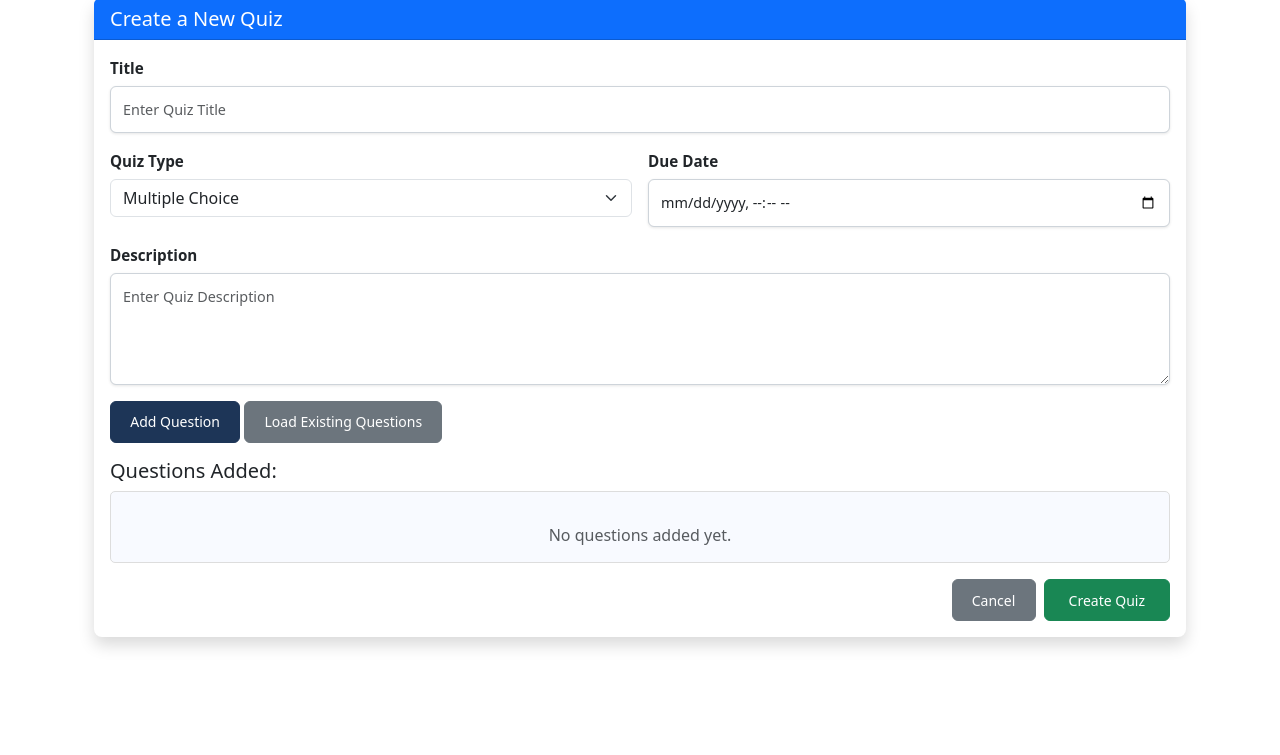
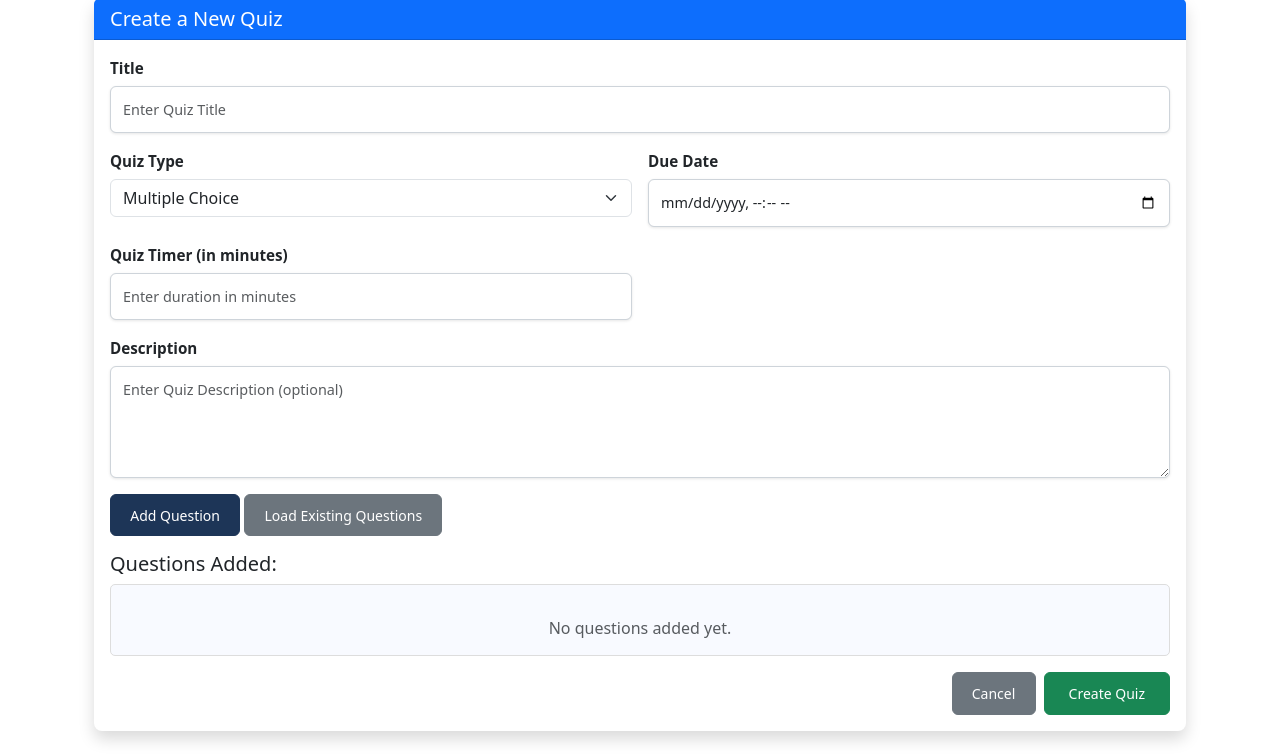
Before and after one commit to taizicorrea/Python-Project, a Django app: template DjangoProject1/Quiz_App/templates/Quiz_App/create_quiz.html in a window 1280 px wide. Shown: the part 260-1015 px from the top of the page. Before the commit the page ends 908 px from the top, so only its background shows below. Run offline with Django 5.2, Linux system fonts and the light colour scheme; the template is opened without the code that fills it: values that come from a table or form of the project are taken from there, others are empty; a user stored in the database is signed in; data comes from the database, SQL or seed files in the repository; both versions use the stored data as it was after the commit; some libraries are stand-ins or nearby versions.

Commit message:
push muna

```diff
--- a/DjangoProject1/Quiz_App/forms.py
+++ b/DjangoProject1/Quiz_App/forms.py
@@ -183,7 +183,7 @@ class CustomAuthenticationForm(AuthenticationForm):
 class QuizForm(forms.ModelForm):
     class Meta:
         model = Quiz
-        fields = ['title', 'quiz_type', 'due_date', 'description']
+        fields = ['title', 'quiz_type', 'due_date', 'description', 'timer']
         widgets = {
             'title': forms.TextInput(attrs={
                 'class': 'form-control',
@@ -197,25 +197,43 @@ class QuizForm(forms.ModelForm):
             'due_date': forms.DateTimeInput(attrs={
                 'class': 'form-control',
                 'id': 'due_date',
-                'placeholder': 'dd/mm/yyyy --:--'
+                'placeholder': 'dd/mm/yyyy --:--',
+                'type': 'datetime-local',  # Makes it easier to use modern date-time pickers
             }),
             'description': forms.Textarea(attrs={
                 'class': 'form-control',
                 'id': 'description',
                 'rows': 4,
-                'placeholder': 'Enter Quiz Description'
+                'placeholder': 'Enter Quiz Description (optional)',
+            }),
+            'timer': forms.NumberInput(attrs={
+                'class': 'form-control',
+                'id': 'timer',
+                'placeholder': 'Enter timer in minutes',
+                'min': 1,  # Minimum value is 1 minute
+                'required': True,  # Ensure the field is required on the client side
             }),
         }
 
     def __init__(self, *args, **kwargs):
-        super(QuizForm, self).__init__(*args, **kwargs)
-        # Explicitly set choices without any placeholder option
+        super().__init__(*args, **kwargs)
+        # Explicitly set quiz type choices to avoid ambiguity
         self.fields['quiz_type'].choices = [
             ('multiple_choice', 'Multiple Choice'),
             ('true_false', 'True/False'),
             ('identification', 'Identification'),
         ]
-        self.fields['quiz_type'].required = True  # Ensure the field is required
+        # Add custom validation rules (if needed)
+        self.fields['quiz_type'].required = True  # Quiz type is mandatory
+        self.fields['timer'].required = True  # Timer is mandatory
+        self.fields['due_date'].required = True  # Ensure due_date is not skipped
+
+    def clean_timer(self):
+        """Ensure the timer is a positive integer."""
+        timer = self.cleaned_data.get('timer')
+        if timer is None or timer < 1:
+            raise forms.ValidationError("The timer must be a positive integer (minimum 1 minute).")
+        return timer
 
 class QuestionForm(forms.Form):
     question_text = forms.CharField(
--- a/DjangoProject1/Quiz_App/models.py
+++ b/DjangoProject1/Quiz_App/models.py
@@ -40,6 +40,7 @@ class Quiz(models.Model):
     due_date = models.DateTimeField()
     description = models.TextField(blank=True, null=True)
     created_at = models.DateTimeField(auto_now_add=True)
+    timer = models.PositiveIntegerField(help_text="Duration of the quiz in minutes", default=30)
 
     def __str__(self):
         return f"{self.title} ({self.classroom.class_name})"
--- /dev/null
+++ b/DjangoProject1/Quiz_App/static/js/quizTimer.js
@@ -0,0 +1,12 @@
+ document.getElementById('quiz_timer').addEventListener('input', function (e) {
+        const timerPreview = document.getElementById('timer-preview');
+        const minutes = parseInt(e.target.value, 10);
+
+        if (isNaN(minutes) || minutes <= 0) {
+            timerPreview.textContent = '00:00';
+            return;
+        }
+
+        // Update timer preview (converts minutes to HH:MM format)
+        timerPreview.textContent = `${String(minutes).padStart(2, '0')}:00`;
+    });
--- a/DjangoProject1/Quiz_App/templates/Quiz_App/create_quiz.html
+++ b/DjangoProject1/Quiz_App/templates/Quiz_App/create_quiz.html
@@ -41,6 +41,12 @@
                     <label for="due_date" class="form-label fw-semibold">Due Date</label>
                     <input type="datetime-local" id="due_date" name="due_date" class="form-control" required>
                 </div>
+
+                <div class="col-md-6">
+                    <label for="quiz_timer" class="form-label fw-semibold">Quiz Timer (in minutes)</label>
+                    <input type="number" id="quiz_timer" name="timer" class="form-control" placeholder="Enter duration in minutes" min="1" required>
+                </div>
+
                 <!-- Description Field -->
                 <div class="col-12">
                     <label id="description" class="form-label fw-semibold">Description</label>
@@ -143,6 +149,7 @@
 <!-- JavaScript for Adding Question From Databank -->
 <script src="{% static 'js/loadExistingQuestion.js' %}"></script>
 <script src="{% static 'js/questionStaging.js' %}"></script>
+<script src="{% static 'js/quizTimer.js' %}"></script>
 
 <!-- JavaScript for Adding Questions Dynamically -->
 <script>
--- a/DjangoProject1/Quiz_App/templates/Quiz_App/landing_page.html
+++ b/DjangoProject1/Quiz_App/templates/Quiz_App/landing_page.html
@@ -220,7 +220,7 @@
                                 {% for quiz in quizzes %}
                                 <li class="list-group-item d-flex justify-content-between align-items-center">
                                     <div>
-                                        <strong>{{ quiz.title }}</strong> ({{ quiz.quiz_type }})
+                                        <strong>{{ quiz.title }}</strong>
                                         <br>
                                         <small>Due: {{ quiz.due_date|date:"M d, Y h:i A" }}</small>
                                         <br>
--- a/DjangoProject1/Quiz_App/templates/base.html
+++ b/DjangoProject1/Quiz_App/templates/base.html
@@ -8,7 +8,10 @@
 
     <!-- Bootstrap CSS -->
     <link href="https://cdn.jsdelivr.net/npm/bootstrap@5.3.0-alpha1/dist/css/bootstrap.min.css" rel="stylesheet">
-
+    <!-- Include SweetAlert2 CSS -->
+    <link href="https://cdn.jsdelivr.net/npm/sweetalert2@11/dist/sweetalert2.min.css" rel="stylesheet">
+    <!-- Include SweetAlert2 JS -->
+    <script src="https://cdn.jsdelivr.net/npm/sweetalert2@11"></script>
     <!-- Bootstrap Icons -->
     <link href="https://cdnjs.cloudflare.com/ajax/libs/bootstrap-icons/1.10.5/font/bootstrap-icons.min.css" rel="stylesheet">
 </head>
```
Also changed, not shown: DjangoProject1/db.sqlite3.
